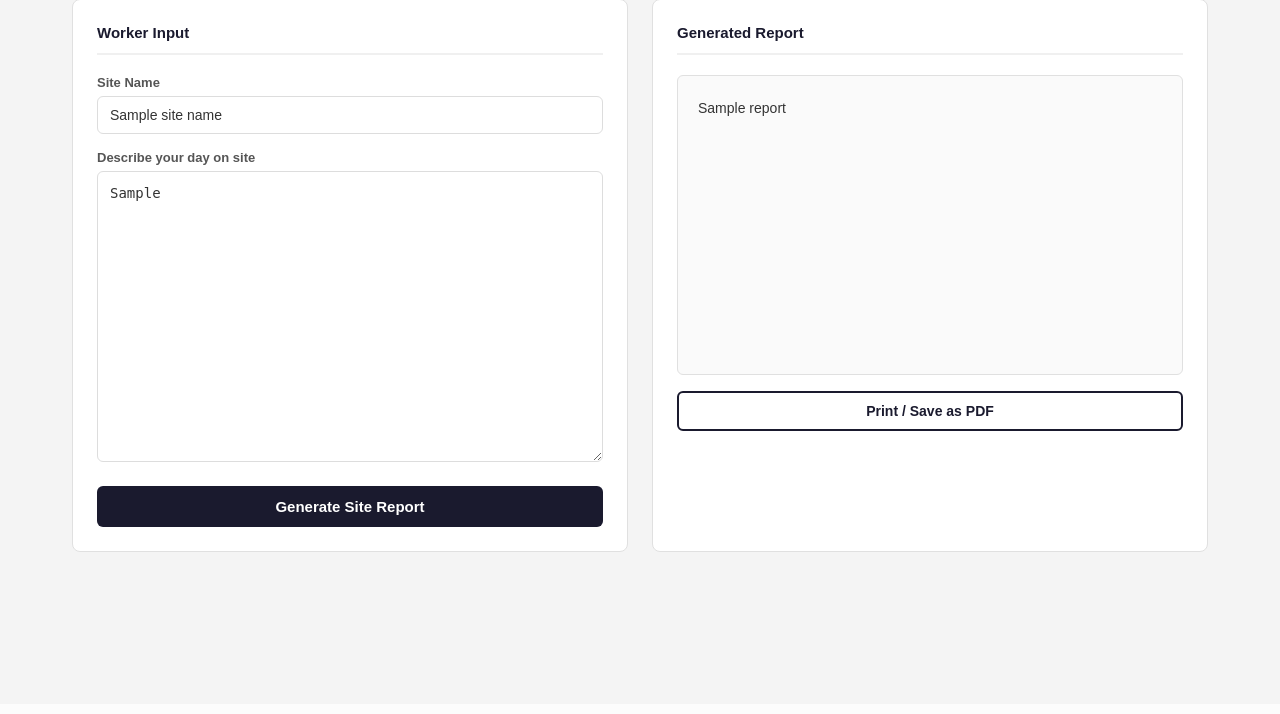
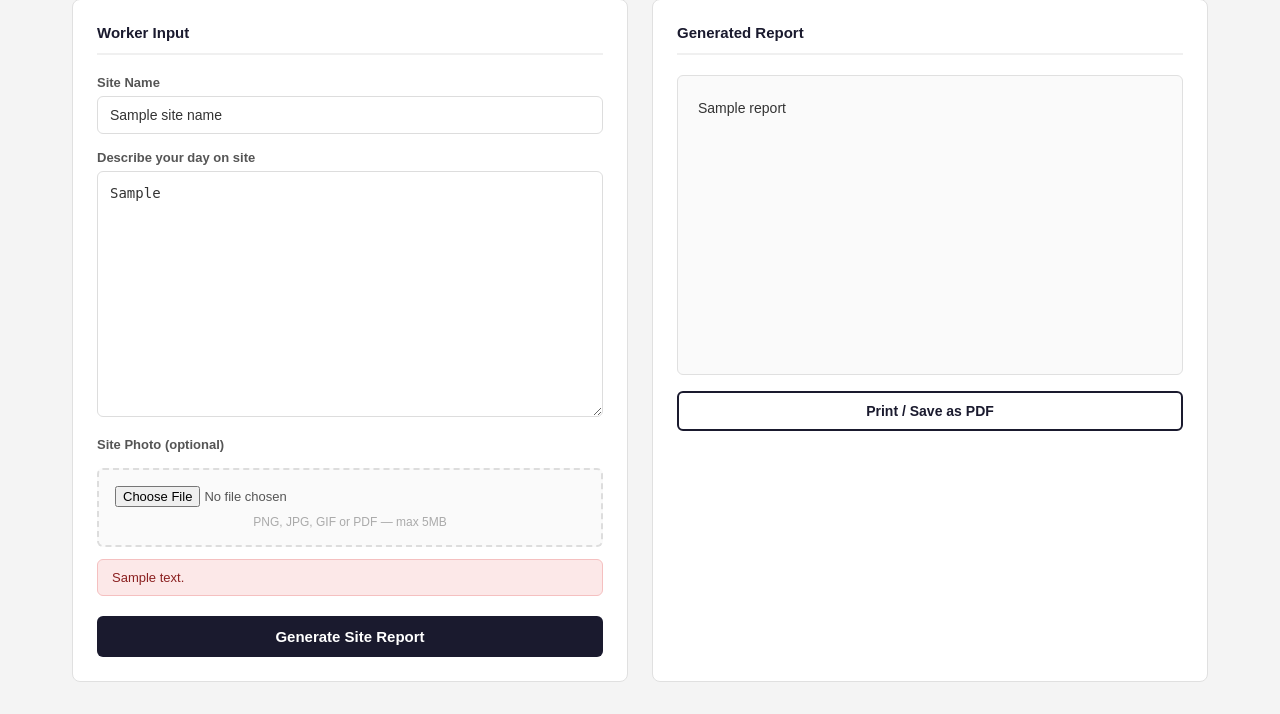
Before and after one commit to Mehdi-ke/site-report-app, a Flask app: template templates/index.html in a window 1280 px wide. Shown: the part 96-810 px from the top of the page. Before the commit the page ends 648 px from the top, so only its background shows below. Run offline with Flask 3, Linux system fonts and the light colour scheme; the template is opened without the code that fills it: most values are stand-ins (such as "Sample title", 1, 10 or a date in 2020).

Commit message:
Add file upload handling and CSS Grid layout

```diff
--- a/app.py
+++ b/app.py
@@ -2,11 +2,19 @@ from flask import Flask, render_template, request
 import anthropic
 from datetime import date
 from dotenv import load_dotenv
+import os
 
 load_dotenv()
 
 app = Flask(__name__)
 client = anthropic.Anthropic()
+
+UPLOAD_FOLDER = "uploads"
+ALLOWED_EXTENSIONS = {"png", "jpg", "jpeg", "gif", "pdf"}
+MAX_FILE_SIZE = 5 * 1024 * 1024  # 5MB
+
+def allowed_file(filename):
+    return "." in filename and filename.rsplit(".", 1)[1].lower() in ALLOWED_EXTENSIONS
 
 def generate_site_report(worker_input, site_name):
     today = date.today().strftime("%d/%m/%Y")
@@ -46,9 +54,38 @@ def home():
 def generate():
     worker_input = request.form["worker_input"]
     site_name = request.form["site_name"]
+
+    upload_message = None
+    uploaded_filename = None
+
+    if "site_photo" in request.files:
+        file = request.files["site_photo"]
+
+        if file.filename != "":
+            if not allowed_file(file.filename):
+                upload_message = "File type not allowed. Please upload a PNG, JPG, GIF or PDF."
+            else:
+                file.seek(0, os.SEEK_END)
+                file_size = file.tell()
+                file.seek(0)
+
+                if file_size > MAX_FILE_SIZE:
+                    upload_message = "File too large. Maximum size is 5MB."
+                else:
+                    uploaded_filename = file.filename
+                    save_path = os.path.join(UPLOAD_FOLDER, uploaded_filename)
+                    file.save(save_path)
+                    upload_message = f"File uploaded successfully: {uploaded_filename}"
+
     report = generate_site_report(worker_input, site_name)
-    return render_template("index.html", report=report, worker_input=worker_input, site_name=site_name)
+
+    return render_template("index.html",
+                         report=report,
+                         worker_input=worker_input,
+                         site_name=site_name,
+                         upload_message=upload_message,
+                         uploaded_filename=uploaded_filename)
 
 if __name__ == "__main__":
-    port = int(__import__('os').environ.get("PORT", 5000))
+    port = int(os.environ.get("PORT", 5000))
     app.run(debug=False, host="0.0.0.0", port=port)
--- a/templates/index.html
+++ b/templates/index.html
@@ -87,6 +87,47 @@
 
     textarea:focus { border-color: #1a1a2e; }
 
+    .file-upload {
+      margin-top: 16px;
+      border: 2px dashed #ddd;
+      border-radius: 6px;
+      padding: 16px;
+      text-align: center;
+      background: #fafafa;
+    }
+
+    .file-upload input[type="file"] {
+      width: 100%;
+      font-size: 13px;
+      color: #555;
+    }
+
+    .file-upload p {
+      font-size: 12px;
+      color: #aaa;
+      margin-top: 8px;
+    }
+
+    .upload-message {
+      margin-top: 12px;
+      padding: 10px 14px;
+      border-radius: 6px;
+      font-size: 13px;
+      font-weight: 500;
+    }
+
+    .upload-message.success {
+      background: #e6f4ea;
+      color: #2d6a3f;
+      border: 1px solid #b7dfbf;
+    }
+
+    .upload-message.error {
+      background: #fce8e8;
+      color: #8b2020;
+      border: 1px solid #f5c0c0;
+    }
+
     button {
       margin-top: 20px;
       width: 100%;
@@ -159,12 +200,24 @@
 
     <div class="panel">
       <h2>Worker Input</h2>
-      <form method="POST" action="/generate">
+      <form method="POST" action="/generate" enctype="multipart/form-data">
         <label>Site Name</label>
         <input type="text" name="site_name" placeholder="e.g. City Road Development, Manchester" value="{{ site_name or '' }}">
 
         <label>Describe your day on site</label>
-        <textarea name="worker_input" rows="12" placeholder="Describe what happened today in your own words — activities completed, any issues or delays, and what is planned for tomorrow...">{{ worker_input or '' }}</textarea>
+        <textarea name="worker_input" rows="10" placeholder="Describe what happened today in your own words — activities completed, any issues or delays, and what is planned for tomorrow...">{{ worker_input or '' }}</textarea>
+
+        <label>Site Photo (optional)</label>
+        <div class="file-upload">
+          <input type="file" name="site_photo" accept=".png,.jpg,.jpeg,.gif,.pdf">
+          <p>PNG, JPG, GIF or PDF — max 5MB</p>
+        </div>
+
+        {% if upload_message %}
+          <div class="upload-message {{ 'success' if uploaded_filename else 'error' }}">
+            {{ upload_message }}
+          </div>
+        {% endif %}
 
         <button type="submit">Generate Site Report</button>
       </form>
```
Also changed, not shown: 1 other file.
